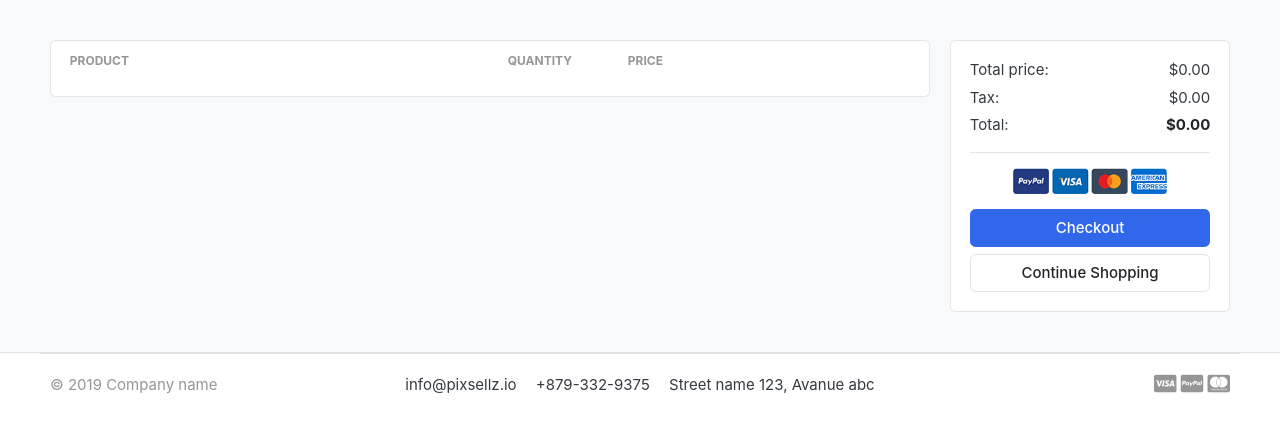
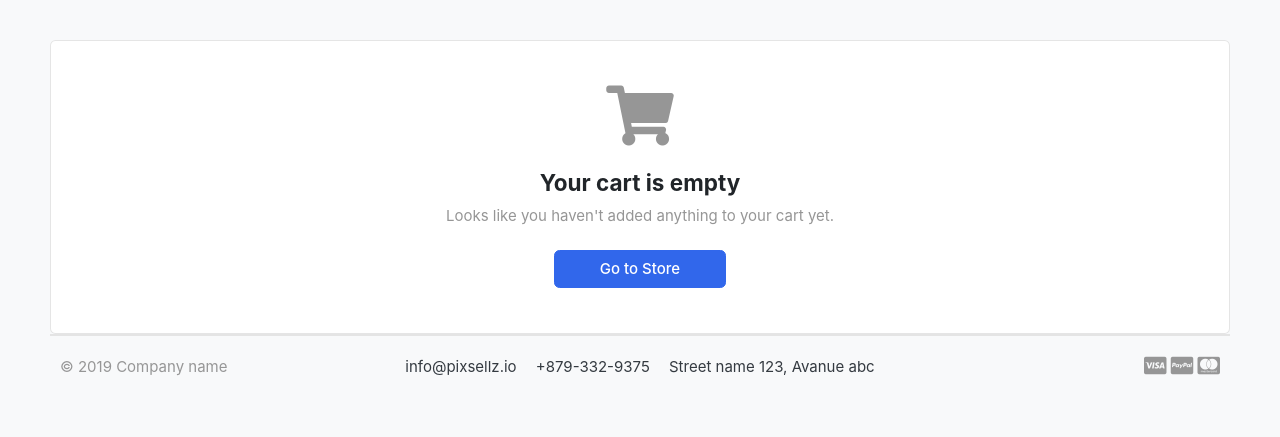
Before and after one commit to DarshDCoding/MyFirstECommerce_becomming-typical-cs-student, a Django app: page /cart/ in a window 1280 px wide. Shown: the part 118-555 px from the top of the page. Run offline with Django 5.2, Linux system fonts and the light colour scheme; tables that the repository leaves empty hold one stand-in row (values such as "Sample post"); lists and menus that the app fills with data are empty; some libraries are stand-ins or nearby versions; some web fonts are replaced.

Commit message:
Minor: Adding link for store to continue shopping button

```diff
--- a/templates/cart/cart.html
+++ b/templates/cart/cart.html
@@ -9,7 +9,20 @@
 <div class="container">
 
 <!-- ============================ COMPONENT 1 ================================= -->
-
+{% if not cart_items %}
+	<div class="row">
+    <div class="col-lg-12">
+        <div class="card">
+            <div class="card-body text-center py-5">
+                <i class="fa fa-shopping-cart fa-4x text-muted mb-4"></i>
+                <h4 class="text-dark mb-2">Your cart is empty</h4>
+                <p class="text-muted mb-4">Looks like you haven't added anything to your cart yet.</p>
+                <a href="{% url 'store' %}" class="btn btn-primary px-5">Go to Store</a>
+            </div>
+        </div>
+    </div>
+</div>
+	{% else %}
 <div class="row">
 	<aside class="col-lg-9">
 <div class="card">
@@ -86,7 +99,7 @@
 				<img src="{% static './images/misc/payments.png' %}" height="26">
 			</p>
 			<a href="../place-order.html" class="btn btn-primary btn-block"> Checkout </a>
-			<a href="../store/store.html" class="btn btn-light btn-block">Continue Shopping</a>
+			<a href="{% url 'store' %}" class="btn btn-light btn-block">Continue Shopping</a>
 		</div> <!-- card-body.// -->
 		</div> <!-- card.// -->
 
@@ -100,4 +113,5 @@
 </section>
 <!-- ========================= SECTION CONTENT END// ========================= -->
 
+{% endif %}
 {% endblock %}
```
